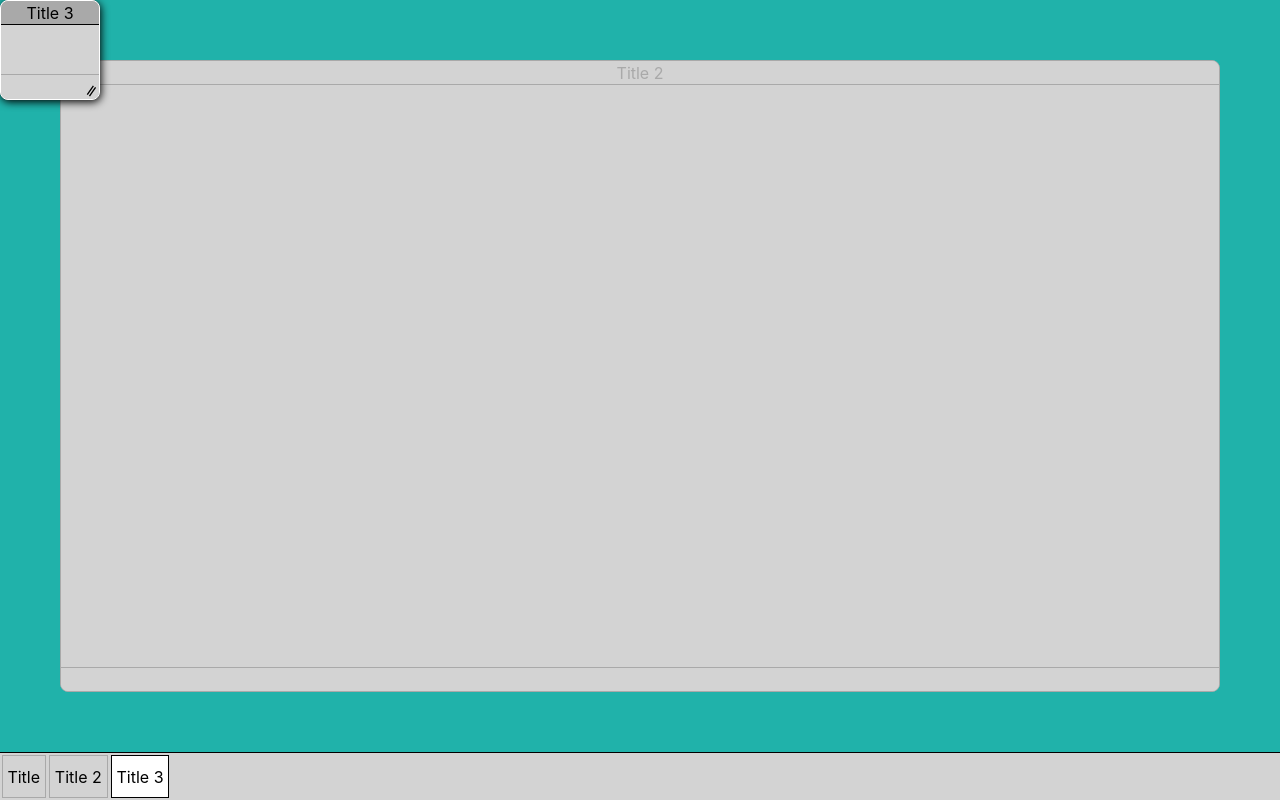
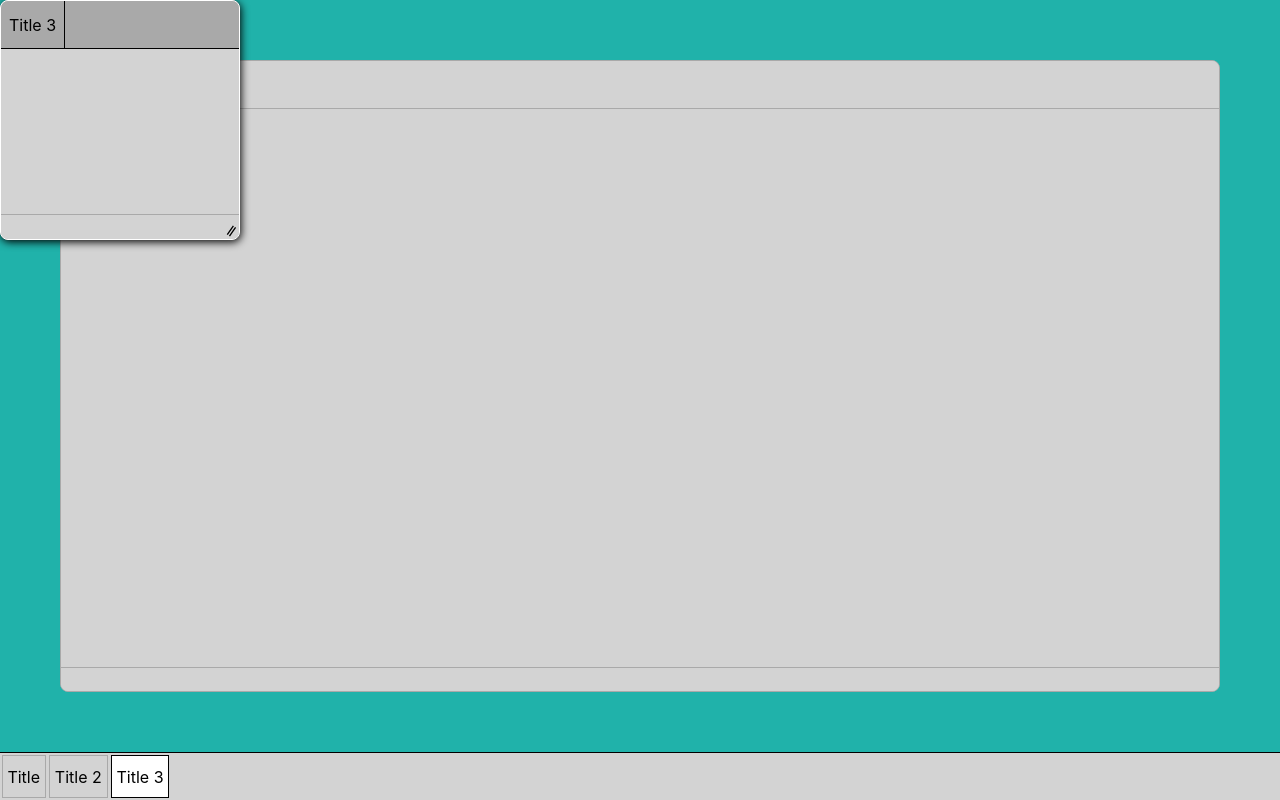
Before and after one commit to zakaihamilton/systemconcepts3, a Next.js app: page / in a window 1280 px wide. Built offline with nearby package versions, Linux system fonts and the light colour scheme.

Commit message:
various window dragging fixes

```diff
--- a/components/Desktop.module.scss
+++ b/components/Desktop.module.scss
@@ -4,4 +4,5 @@
     background-color: lightseagreen;
     flex: 1;
     width: 100%;
+    overflow: hidden;
 }
--- a/components/Util/Drag.js
+++ b/components/Util/Drag.js
@@ -3,8 +3,8 @@ import Handle from "./Drag/Handle";
 import Target from "./Drag/Target";
 import { createState } from "./State";
 
-export default function Drag({ children }) {
-    return <Drag.State>
+export default function Drag({ children, ...state }) {
+    return <Drag.State {...state}>
         {children}
     </Drag.State>;
 }
--- a/components/Util/Drag/Handle.js
+++ b/components/Util/Drag/Handle.js
@@ -15,6 +15,9 @@ export default function Handle({ handle, enabled = true, children = null }) {
         const targetLeft = e.clientX - left;
         const targetTop = e.clientY - top;
         pos.current = [targetLeft, targetTop];
+        if (typeof dragState.handler === "function") {
+            [targetLeft, targetTop] = dragState.handler(targetLeft, targetTop);
+        }
         target.style.left = targetLeft + 'px';
         target.style.top = targetTop + 'px';
     }, [dragState]);
--- a/components/Window.js
+++ b/components/Window.js
@@ -82,7 +82,15 @@ export default function Window({ header = undefined, footer = undefined, childre
             window.center = false;
         }
     }, [window]);
-    return <Drag>
+    const dragHandler = useCallback((left, top) => {
+        window.fullscreen = top < 0;
+        if (top < 0) {
+            top = 0;
+            left = 0;
+        }
+        return [left, top];
+    }, [window]);
+    return <Drag handler={dragHandler}>
         <Resize>
             <Resize.Target target={el} />
             <Drag.Target target={el} />
--- a/components/Window.module.scss
+++ b/components/Window.module.scss
@@ -1,8 +1,8 @@
 .root {
     display: flex;
     flex-direction: column;
-    min-width: 100px;
-    min-height: 100px;
+    min-width: 15em;
+    min-height: 15em;
     background-color: lightgray;
     position: absolute;
     overflow: hidden;
--- a/components/Window/Title.module.scss
+++ b/components/Window/Title.module.scss
@@ -3,7 +3,7 @@
     background-color: lightgray;
     color: darkgray;
     border-bottom: 1px solid darkgray;
-    min-height: 1.5em;
+    min-height: 3em;
 }
 
 .root.active {
--- a/components/Window/Title/Label.js
+++ b/components/Window/Title/Label.js
@@ -4,7 +4,7 @@ import styles from "./Label.module.scss";
 import { useStateRef } from "components/Util/Ref";
 import Window from "components/Window";
 import { useClass } from "components/Util/Styles";
-import { useCallback, useEffect } from "react";
+import { useEffect } from "react";
 
 export default function Label({ children }) {
     const ref = useStateRef();
@@ -15,11 +15,8 @@ export default function Label({ children }) {
             window.label = String(children);
         }
     }, [window, children]);
-    const toggleFullscreen = useCallback(() => {
-        window.fullscreen = !window.fullscreen;
-    }, [window]);
-    return <Drag.Handle enabled={!window?.fullscreen} handle={ref?.current}>
-        <div ref={ref} onDoubleClick={toggleFullscreen} className={classes}>
+    return <Drag.Handle handle={ref?.current}>
+        <div ref={ref} className={classes}>
             {children}
         </div>
     </Drag.Handle>;
--- a/components/Window/Title/Label.module.scss
+++ b/components/Window/Title/Label.module.scss
@@ -2,7 +2,17 @@
     display: flex;
     align-items: center;
     justify-content: center;
-    flex: 1;
     user-select: none;
     -webkit-user-drag: none;
+    padding-left: 0.5em;
+    padding-right: 0.5em;
+    border-right: 1px solid darkgray;
 }
+
+.root.active {
+    border-right: 1px solid black;
+}
+
+.root:active {
+    background-color: lightgray;
+}
--- a/styles/globals.css
+++ b/styles/globals.css
@@ -23,3 +23,12 @@ a {
   height: 100vh;
   overflow: hidden;
 }
+
+*,
+*::after,
+*::before {
+  user-select: none;
+  -webkit-user-drag: none;
+  -webkit-app-region: no-drag;
+  cursor: default;
+}
```
